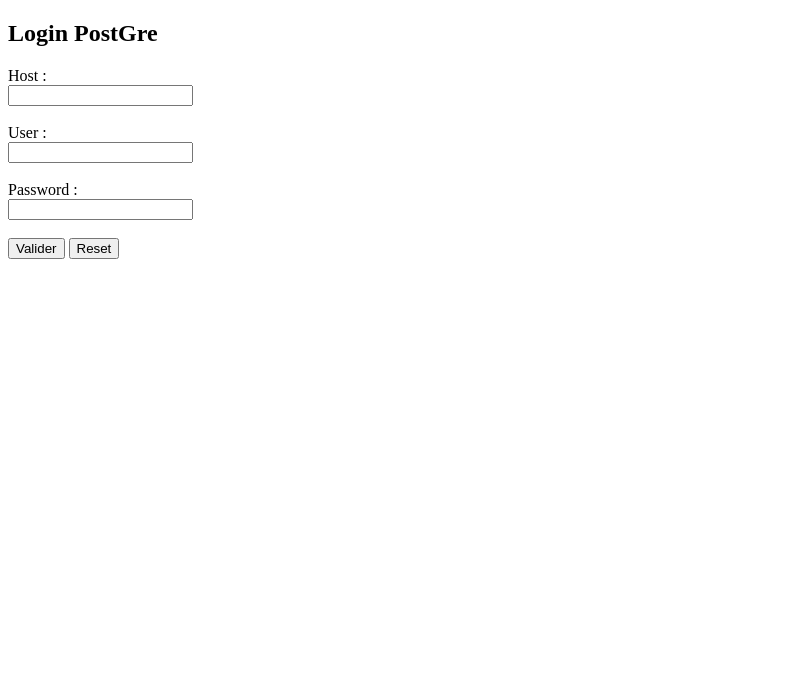
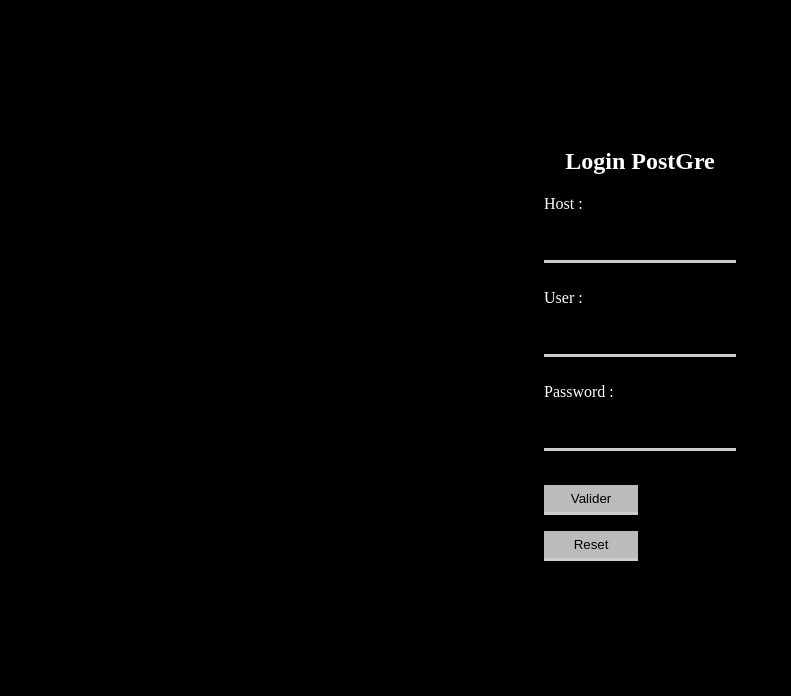
Before and after one commit to DeadMeon/Php, a PHP site: page / in a window 1280 px wide. Shown: the top 696 px of the page, without its empty margins (0-791 px from the left). Run offline with PHP 8.4, Linux system fonts and the light colour scheme.

Commit message:
update login postgre

```diff
--- /dev/null
+++ b/css/loginPostGre.css
@@ -0,0 +1,47 @@
+body {
+       margin: auto;
+       width: 15%;
+       padding: 10%;
+       background-color: black;
+       color: white;
+}
+
+h2 {
+       text-align: center;
+}
+
+input[type=text], input[type=password] {
+       width: 100%;
+       padding: 12px 20px;
+       margin: 8px 0;
+       box-sizing: border-box;
+       border: none;
+       border-bottom: 3px solid #ccc;
+       -webkit-transition: 0.5s;
+       transition: 0.5s;
+       outline: none;
+       background-color: black;
+       color: white;
+}
+
+input:focus {
+       border-bottom:  3px solid #555;
+}
+
+input[type=submit], input[type=reset]{
+       background-color: #bbb;
+       width: 49%;
+       padding: 6px 20px;
+       margin-left: 6%;
+       margin: 8px 0;
+       box-sizing: border-box;
+       border: none;
+       border-bottom: 3px solid #ccc;
+       -webkit-transition: 0.5s;
+       transition: 0.5s;
+       outline: none;
+}
+
+input[type=submit]:hover, input[type=reset]:hover{
+       background-color: #bbb;
+}
--- a/html/login.html
+++ b/html/loginPostGre.html
@@ -1,6 +1,7 @@
 <!DOCTYPE html>
 <html>
 <head>
+       <link rel="stylesheet" type="text/css" href="../css/loginPostGre.css" />
 </head>
 <body>
 
--- a/index.php
+++ b/index.php
@@ -1 +1 @@
-<?php include "php/login.php"; ?>
+<?php include "php/loginPostGre.php"; ?>
--- a/php/login.php
+++ b/php/loginPostGre.php
@@ -13,6 +13,6 @@ if (valideForm($_POST, $tab)) {
   include("php/connectPostGre.php");
   include("php/request.php");
 } else {
-  include("html/login.html");
+  include("html/loginPostGre.html");
 }
 ?>
```
